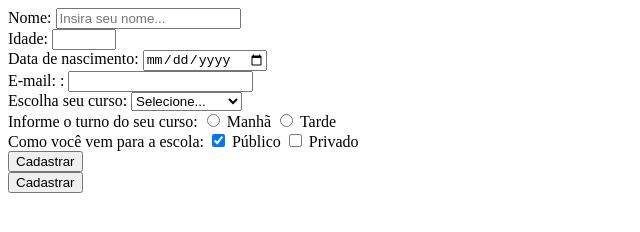
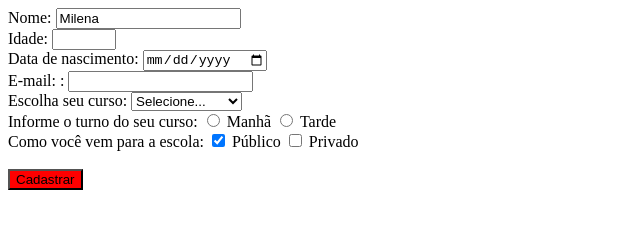
Before and after one commit to milenaspohr/Prog3, a plain HTML site: page aula3/index.html in a window 1280 px wide. Shown: the whole page, without its empty margins (0-640 px from the left). Drawn offline with Linux system fonts and the light colour scheme.

Commit message:
atualização

```diff
--- a/aula3/index.html
+++ b/aula3/index.html
@@ -6,7 +6,9 @@
     <title>Formulário</title>
 </head>
 <body>
-    <form method="host">
+    <script src="script.js" defer></script>
+
+    <form method="host" id="formulario">
         <label for="nome">Nome: </label>
         <input type="text" name="nome" id="nome" placeholder="Insira seu nome..." required>
         <br>
@@ -37,10 +39,10 @@
         <input type="checkbox" name="privado" value="privado"> Privado
         <br>
         <!--Forma 1-->
-        <button name="cadastrar">Cadastrar</button>
+        <!-- <button name="cadastrar">Cadastrar</button>-->
         <br>
         <!--Forma 2-->
-        <input type="submit" name="button" value="Cadastrar">
+        <input type="submit" name="button" value="Cadastrar"  id="botao">
     </form>
 </body>
 </html>
--- /dev/null
+++ b/aula3/script.js
@@ -0,0 +1,15 @@
+/*console.log("Olá mundo!")
+
+let hoje = new Date();
+console.log(hoje);*/
+
+const botao = document.getElementById("botao");
+botao.style.backgroundColor = "red";
+const nome = document.getElementById("nome");
+nome.value = "Milena";
+
+const formulario = document.getElementById("formulario");
+formulario.addEventListener("submit", function(event){
+    event.preventDefault();
+    alert("Você submeteu o formulário!");
+});
```
